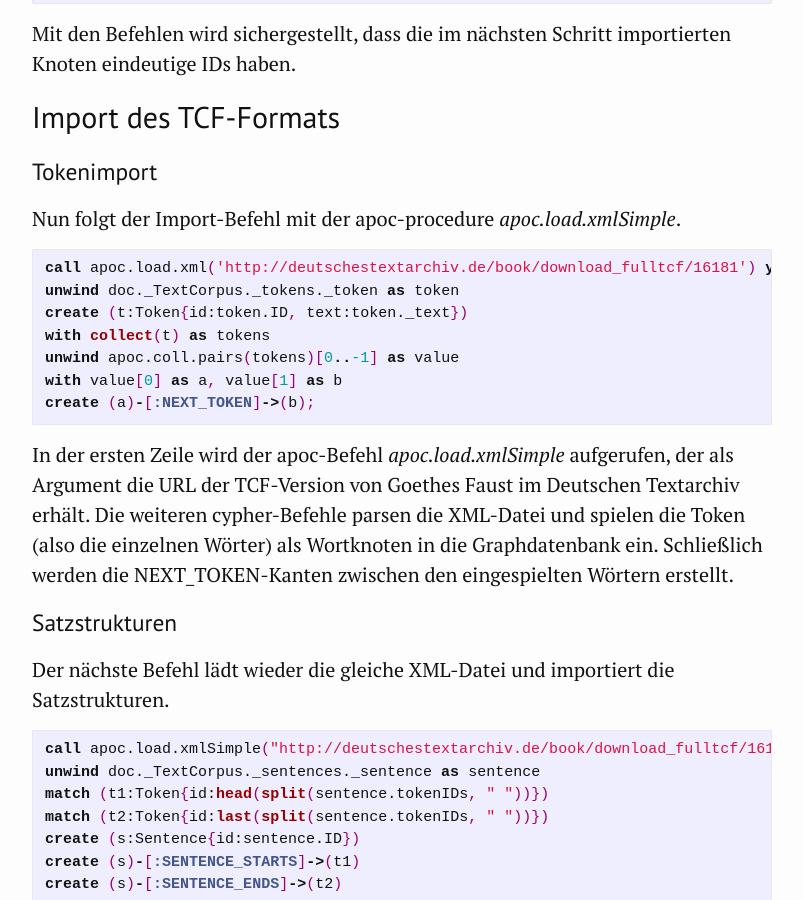
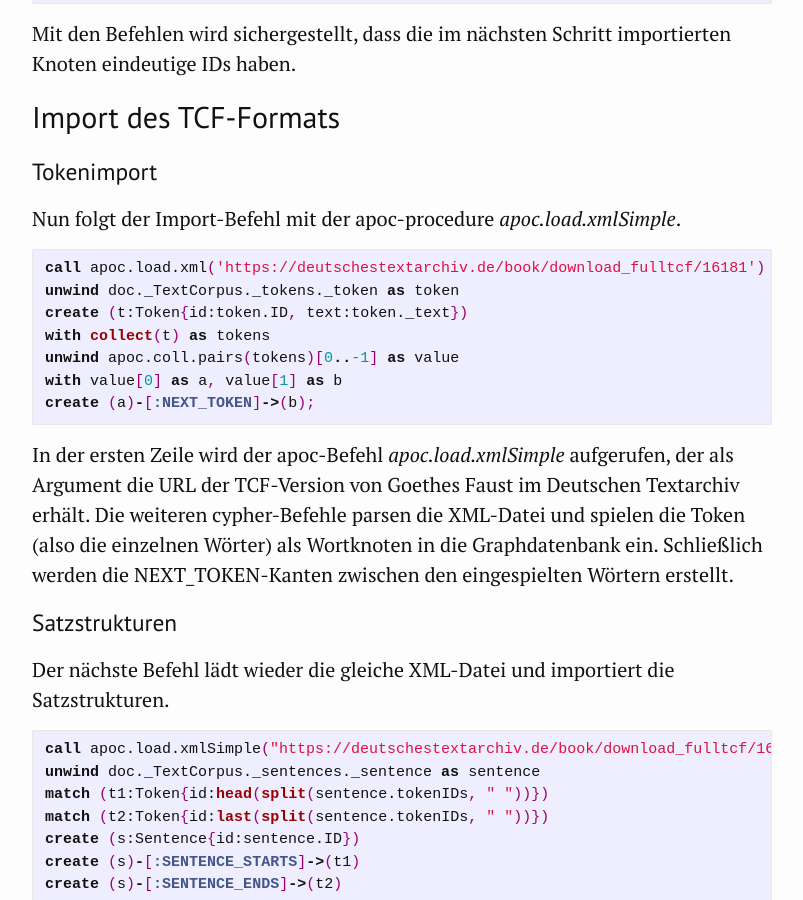
Before and after one commit to kuczera/Graphentechnologien, a Jekyll site: the page built from docs/45_Das-Deutsche-Textarchiv-im-Graphen.md, in a window 1280 px wide and 900 px high, scrolled down 2845 px. Shown: the whole window, without its empty margins (238-1041 px from the left). Built offline with Jekyll 4.4.1, drawn with Linux system fonts in a browser that asks for light colours; some of the changed lines change nothing that is shown.

Commit message:
Update 45_Das-Deutsche-Textarchiv-im-Graphen.md

```diff
--- a/docs/45_Das-Deutsche-Textarchiv-im-Graphen.md
+++ b/docs/45_Das-Deutsche-Textarchiv-im-Graphen.md
@@ -81,7 +81,7 @@ Mit den Befehlen wird sichergestellt, dass die im nächsten Schritt importierten
 Nun folgt der Import-Befehl mit der apoc-procedure *apoc.load.xmlSimple*.
 
 ~~~cypher
-call apoc.load.xml('http://deutschestextarchiv.de/book/download_fulltcf/16181') yield value as doc
+call apoc.load.xml('https://deutschestextarchiv.de/book/download_fulltcf/16181') yield value as doc
 unwind doc._TextCorpus._tokens._token as token
 create (t:Token{id:token.ID, text:token._text})
 with collect(t) as tokens
@@ -97,7 +97,7 @@ In der ersten Zeile wird der apoc-Befehl *apoc.load.xmlSimple* aufgerufen, der a
 Der nächste Befehl lädt wieder die gleiche XML-Datei und importiert die Satzstrukturen.
 
 ~~~cypher
-call apoc.load.xmlSimple("http://deutschestextarchiv.de/book/download_fulltcf/16181") yield value as doc
+call apoc.load.xmlSimple("https://deutschestextarchiv.de/book/download_fulltcf/16181") yield value as doc
 unwind doc._TextCorpus._sentences._sentence as sentence
 match (t1:Token{id:head(split(sentence.tokenIDs, " "))})
 match (t2:Token{id:last(split(sentence.tokenIDs, " "))})
```
